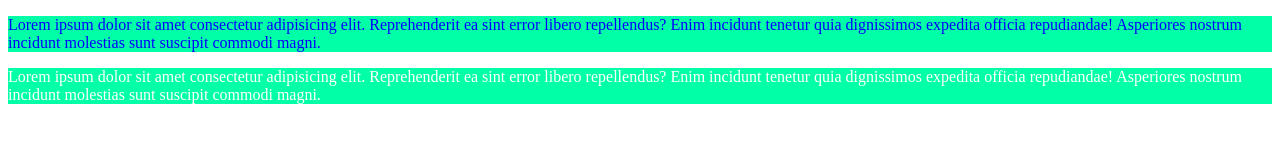
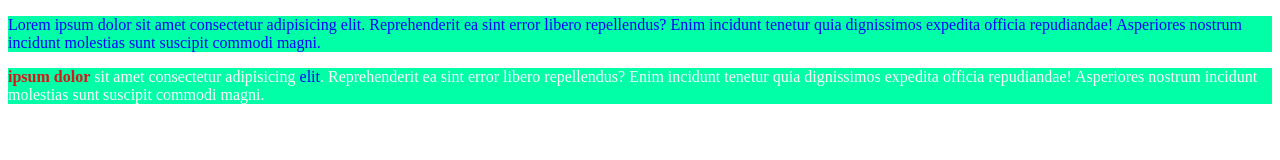
Before and after one commit to K25th/K25th.github.io, a plain HTML site: page 07-intro-to-css/index.html in a window 1280 px wide. Drawn offline with Linux system fonts and the light colour scheme.

Commit message:
intro css demo

```diff
--- a/07-intro-to-css/css/style.css
+++ b/07-intro-to-css/css/style.css
@@ -5,3 +5,15 @@
     background-color: #00ffa6;
     color: white;
 }
+
+span#s1 {
+    font-weight: bold;
+}
+
+#s1 {
+    color: #d71616;
+}
+
+#s2 {
+    color: blue;
+}
--- a/07-intro-to-css/index.html
+++ b/07-intro-to-css/index.html
@@ -14,10 +14,12 @@
             Asperiores nostrum incidunt molestias sunt suscipit commodi magni.
         </p>
         <p>
-            Lorem ipsum dolor sit amet consectetur adipisicing elit.
-            Reprehenderit ea sint error libero repellendus?
-            Enim incidunt tenetur quia dignissimos expedita officia repudiandae!
-            Asperiores nostrum incidunt molestias sunt suscipit commodi magni.
+            <span id="s1">ipsum dolor</span> sit amet consectetur adipisicing
+            <span id="s2">elit</span>. Reprehenderit ea sint error libero
+            repellendus? Enim incidunt tenetur quia dignissimos
+            expedita officia repudiandae!
+            <span id="s3">Asperiores</span> nostrum incidunt molestias sunt
+            <span id="s4">suscipit commodi magni.</span>
         </p>
     </body>
 </html>
```
